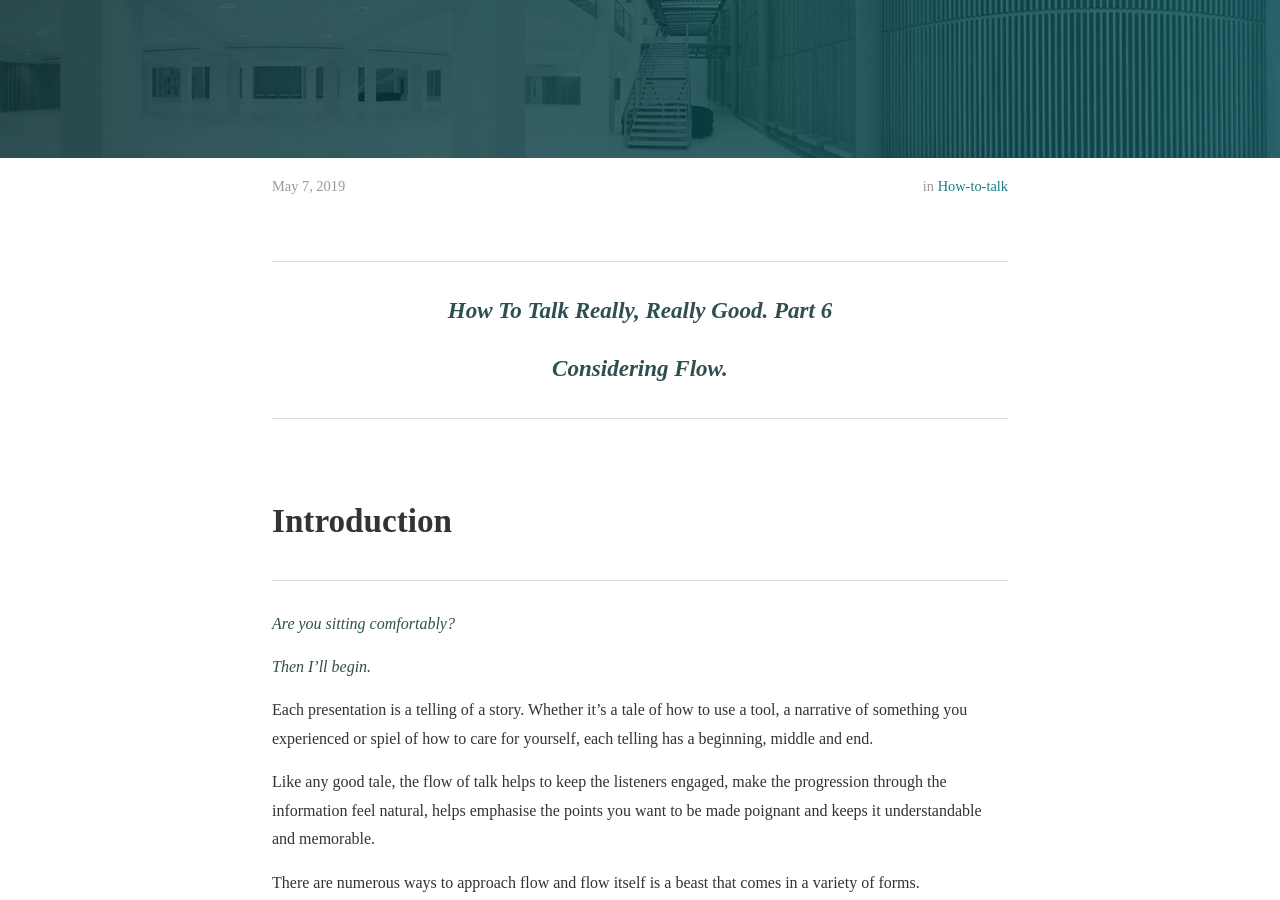
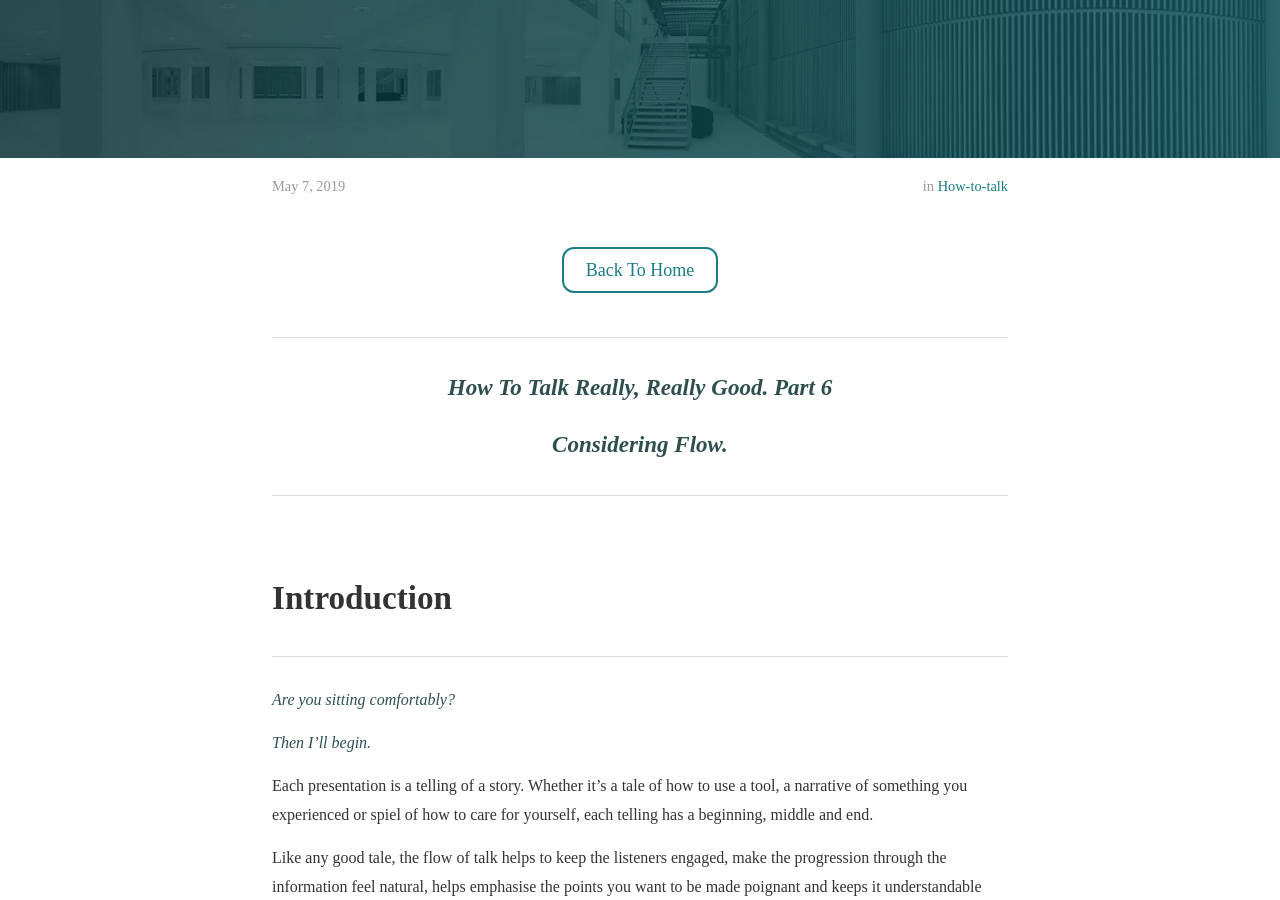
Before and after one commit to DDDEastMidlandsLimited/dddem-blog, a Jekyll site: the page built from _posts/2019-05-07-considering-flow-post.md, in a window 1280 px wide and 900 px high, scrolled down 345 px. Built offline with Jekyll 4.4.1, drawn with Linux system fonts in a browser that asks for light colours; nearby versions of some CDN libraries.

Commit message:
Add Back To Home Button

```diff
--- a/_layouts/post.html
+++ b/_layouts/post.html
@@ -30,6 +30,10 @@ layout: default
 </section>
 
 <article class="post-content">
+    <div class="center-buttons">
+        <a class="button" href="/" >Back To Home</a>
+    </div>
+
   {{ content }}
 </article>
 
```
